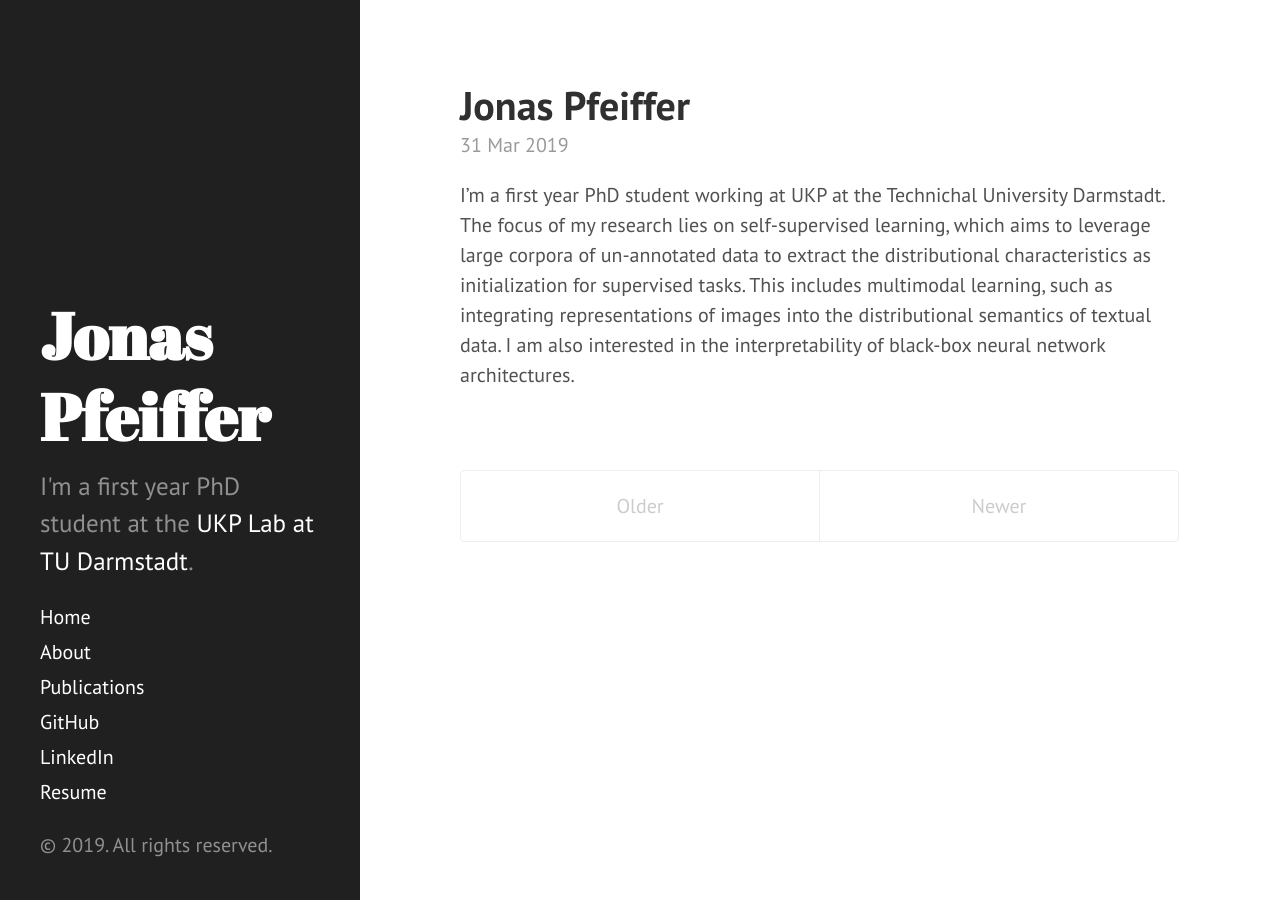
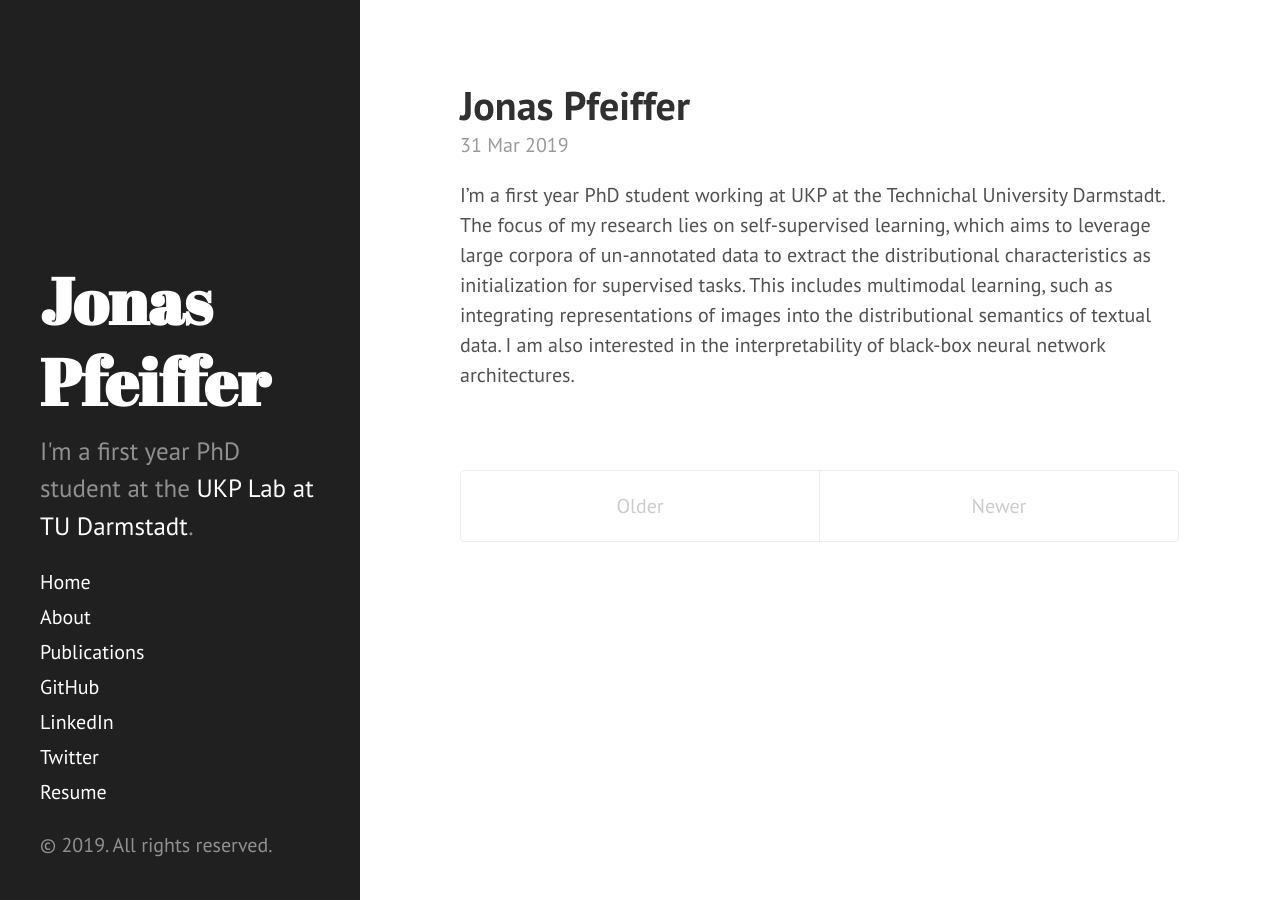
Before and after one commit to JoPfeiff/JoPfeiff_github_io, a Jekyll site: the page built from index.html, in a window 1280 px wide. Built offline with Jekyll 4.4.1, drawn with Linux system fonts in a browser that asks for light colours; Markdown is read by kramdown in place of the engine named in the settings; the list of posts is cut into pages by our own code.

Commit message:
added twitter link

```diff
--- a/_includes/sidebar.html
+++ b/_includes/sidebar.html
@@ -31,6 +31,7 @@
       <!-- <a class="sidebar-nav-item" href="{{ site.github.repo }}/archive/v{{ site.version }}.zip">Download</a> -->
       <a class="sidebar-nav-item" href="https://github.com/JoPfeiff" target="_blank">GitHub</a>
       <a class="sidebar-nav-item" href="https://www.linkedin.com/in/jonas-pfeiffer/" target="_blank">LinkedIn</a>
+      <a class="sidebar-nav-item" href="https://twitter.com/PfeiffJo/" target="_blank">Twitter</a>
        <a class="sidebar-nav-item" href="https://github.com/JoPfeiff/Jonas_CV/blob/master/Jonas_Pfeiffer_CV.pdf" target="_blank">Resume</a>
       <!-- <span class="sidebar-nav-item">Currently v{{ site.version }}</span> -->
     </nav>
```
